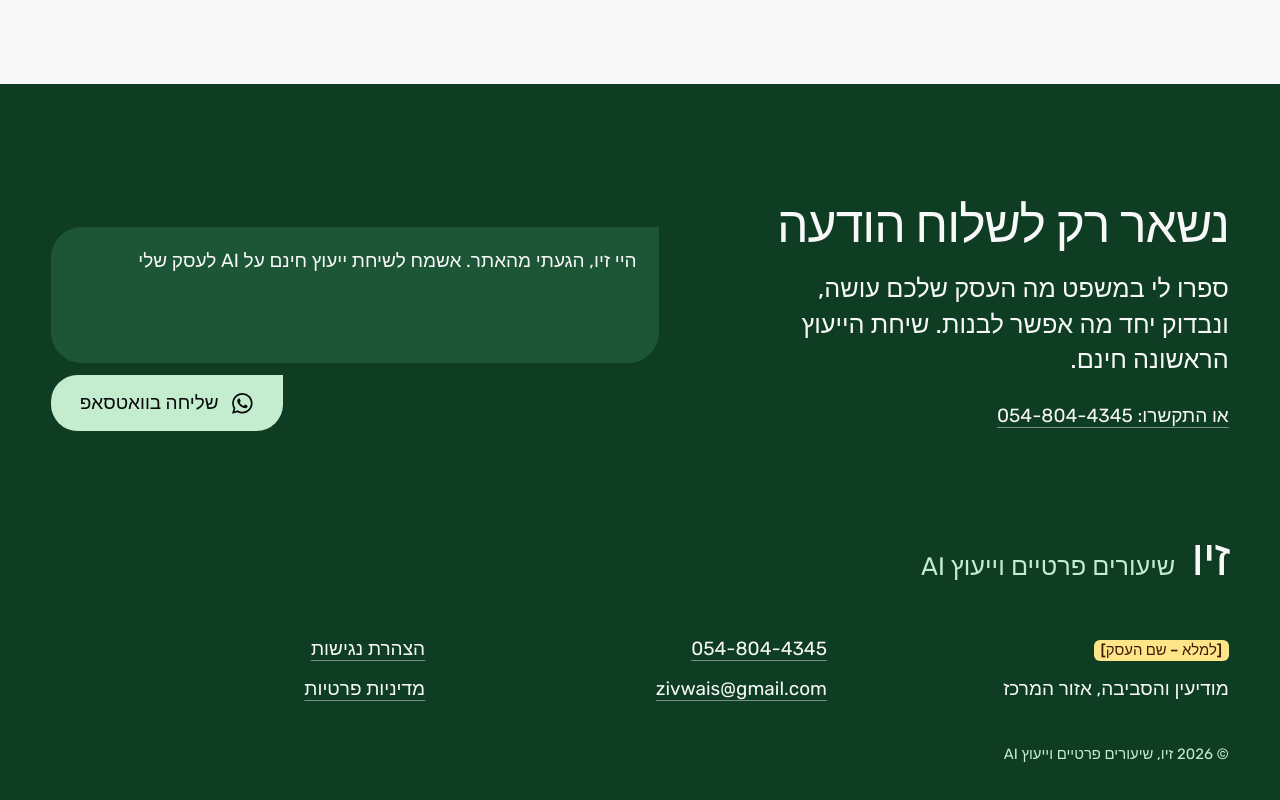
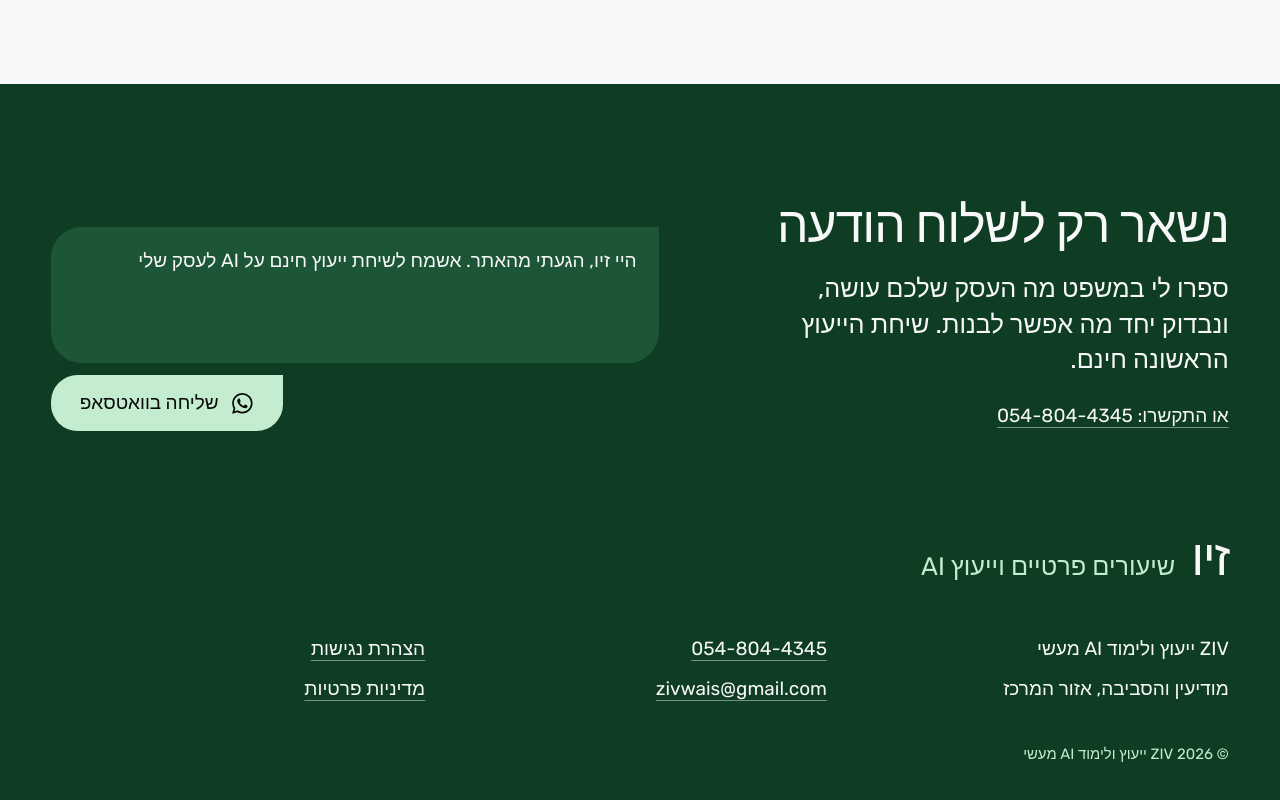
Before and after one commit to zivwais-ux/newlandingpage, a Next.js app: page / in a window 1280 px wide. Shown: the part 5987-6787 px from the top of the page. Built offline with nearby package versions, Linux system fonts and the light colour scheme.

Commit message:
Add business name: ZIV ייעוץ ולימוד AI מעשי
Shown in the footer and the copyright line; covered by a unit test.

Co-Authored-By: Claude Opus 5.5 <noreply@anthropic.com>
Claude-Session: https://claude.ai/code/session_01CxSbXAaRijqR2YgNxPE3Ha

```diff
--- a/src/components/sections/Footer.tsx
+++ b/src/components/sections/Footer.tsx
@@ -58,7 +58,7 @@ export function Footer() {
           </ul>
         </div>
         <p className="footer__bottom">
-          © {new Date().getFullYear()} {nav.wordmark}, {nav.tagline}
+          © {new Date().getFullYear()} {business.name}
         </p>
       </div>
     </footer>
--- a/src/content/site.ts
+++ b/src/content/site.ts
@@ -4,7 +4,7 @@
 export const TODO_PREFIX = "[למלא";
 
 export const business = {
-  name: "[למלא – שם העסק]",
+  name: "ZIV ייעוץ ולימוד AI מעשי",
   teacher: "זיו",
   // מספר בפורמט בינלאומי בלי + ובלי מקפים (054-804-4345).
   whatsappNumber: "972548044345",
```
Also changed, not shown: 2 other files (tests, documents, lock files or other folders).
